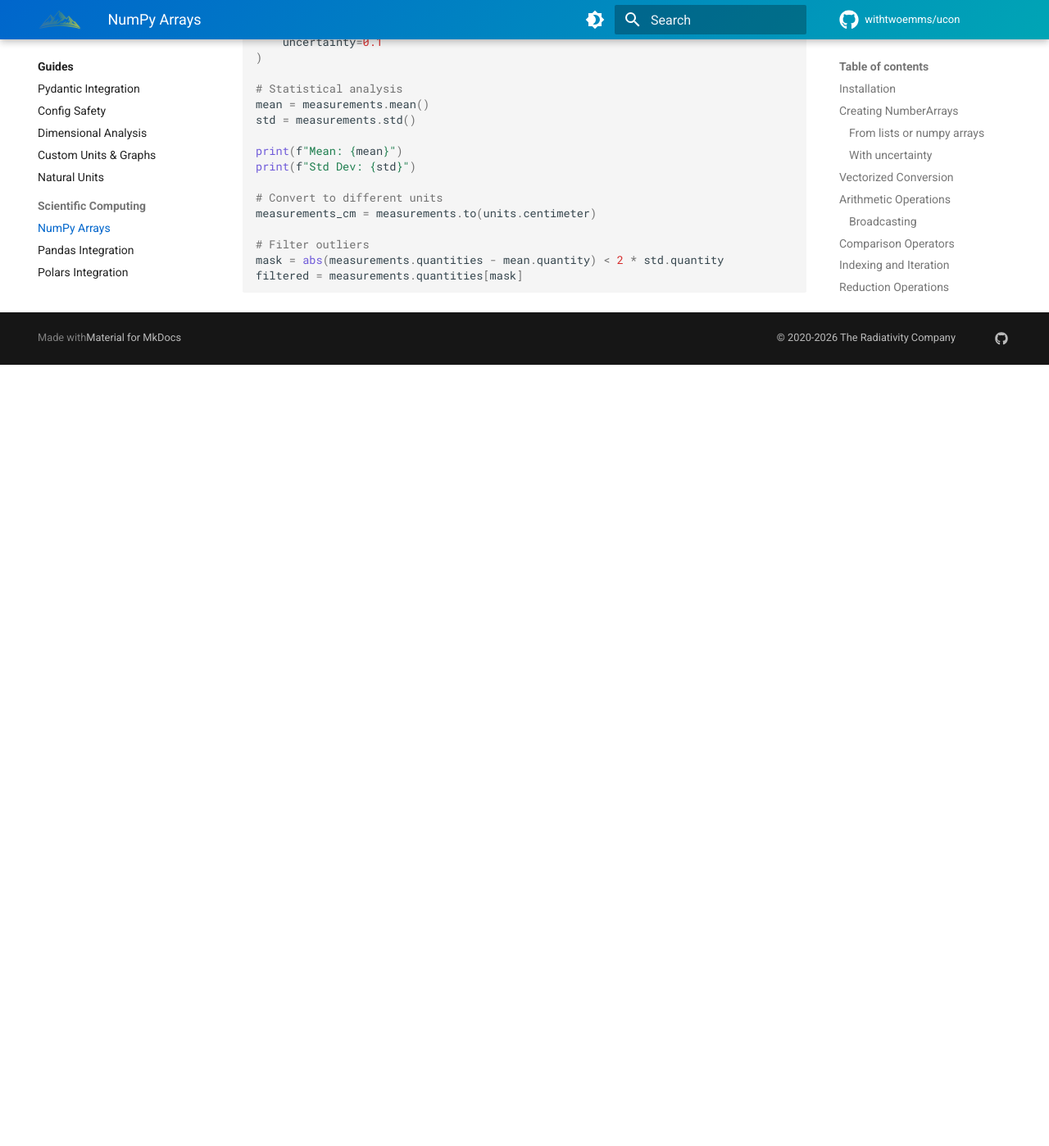
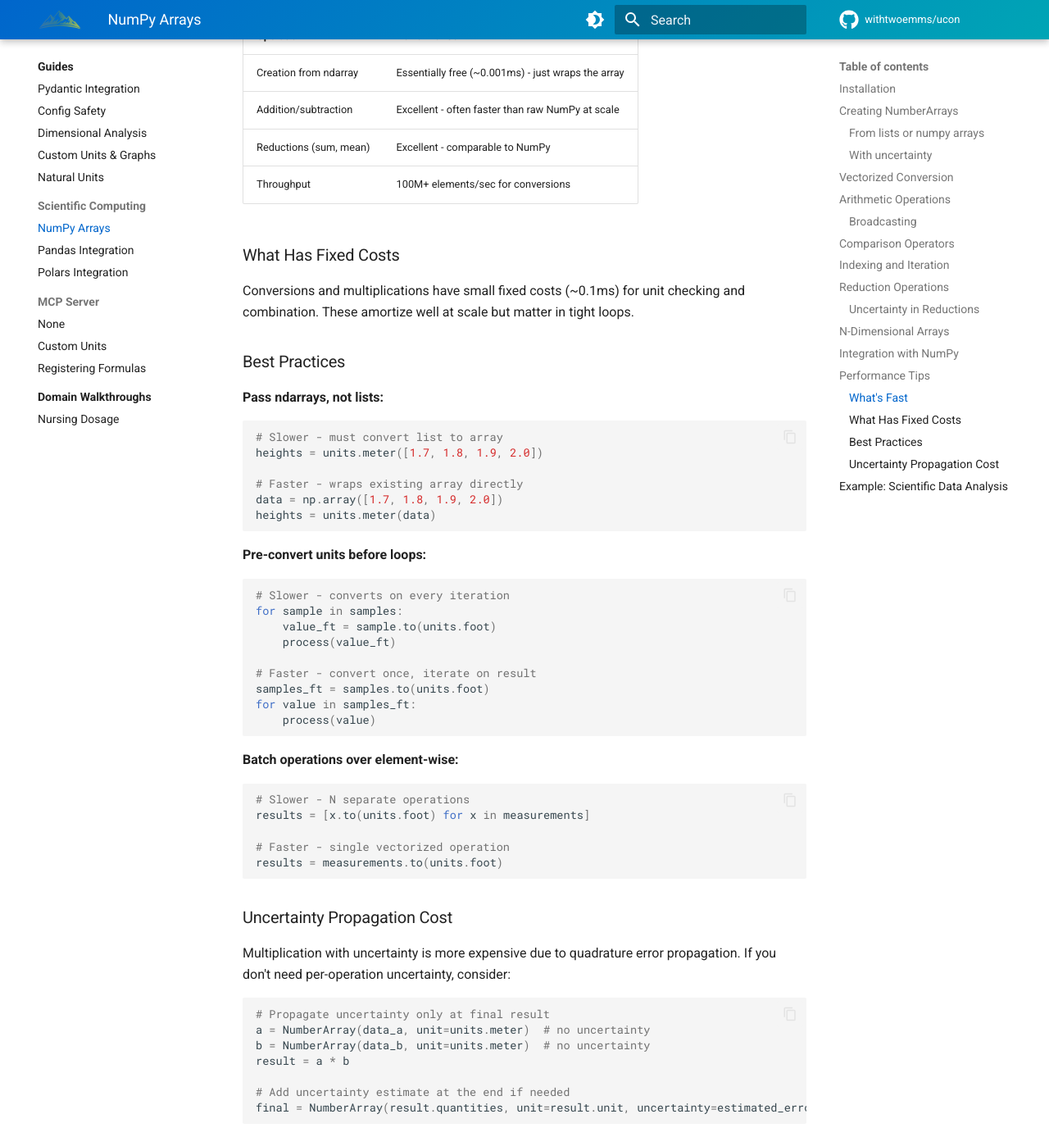
Before and after one commit to withtwoemms/ucon, an MkDocs documentation site: the page built from docs/guides/numpy-arrays.md, in a window 1280 px wide and 1400 px high, scrolled down 4000 px. Shown: the whole window at 82% size. Built offline with MkDocs 1.6.1 and Material for MkDocs 9.7.7, drawn with Linux system fonts in a browser that asks for light colours; comment, search, counter and statistics services are not loaded; before the commit the page ends 4445 px from its top, so only the background shows below that; some of the changed text lies outside the part shown.

Commit message:
adds performance documentation

````diff
--- a/docs/guides/numpy-arrays.md
+++ b/docs/guides/numpy-arrays.md
@@ -180,6 +180,74 @@
 mean_val = np.mean(heights.quantities)
 ```
 
+## Performance Tips
+
+NumberArray is designed for correctness first, but performs well for batch operations.
+
+### What's Fast
+
+| Operation | Performance |
+|-----------|-------------|
+| Creation from ndarray | Essentially free (~0.001ms) - just wraps the array |
+| Addition/subtraction | Excellent - often faster than raw NumPy at scale |
+| Reductions (sum, mean) | Excellent - comparable to NumPy |
+| Throughput | 100M+ elements/sec for conversions |
+
+### What Has Fixed Costs
+
+Conversions and multiplications have small fixed costs (~0.1ms) for unit checking and combination. These amortize well at scale but matter in tight loops.
+
+### Best Practices
+
+**Pass ndarrays, not lists:**
+
+```python
+# Slower - must convert list to array
+heights = units.meter([1.7, 1.8, 1.9, 2.0])
+
+# Faster - wraps existing array directly
+data = np.array([1.7, 1.8, 1.9, 2.0])
+heights = units.meter(data)
+```
+
+**Pre-convert units before loops:**
+
+```python
+# Slower - converts on every iteration
+for sample in samples:
+    value_ft = sample.to(units.foot)
+    process(value_ft)
+
+# Faster - convert once, iterate on result
+samples_ft = samples.to(units.foot)
+for value in samples_ft:
+    process(value)
+```
+
+**Batch operations over element-wise:**
+
+```python
+# Slower - N separate operations
+results = [x.to(units.foot) for x in measurements]
+
+# Faster - single vectorized operation
+results = measurements.to(units.foot)
+```
+
+### Uncertainty Propagation Cost
+
+Multiplication with uncertainty is more expensive due to quadrature error propagation. If you don't need per-operation uncertainty, consider:
+
+```python
+# Propagate uncertainty only at final result
+a = NumberArray(data_a, unit=units.meter)  # no uncertainty
+b = NumberArray(data_b, unit=units.meter)  # no uncertainty
+result = a * b
+
+# Add uncertainty estimate at the end if needed
+final = NumberArray(result.quantities, unit=result.unit, uncertainty=estimated_error)
+```
+
 ## Example: Scientific Data Analysis
 
 ```python
````
Also changed, not shown: docs/guides/pandas-integration.md (+15 -0 lines), docs/guides/polars-integration.md (+14 -0 lines).
